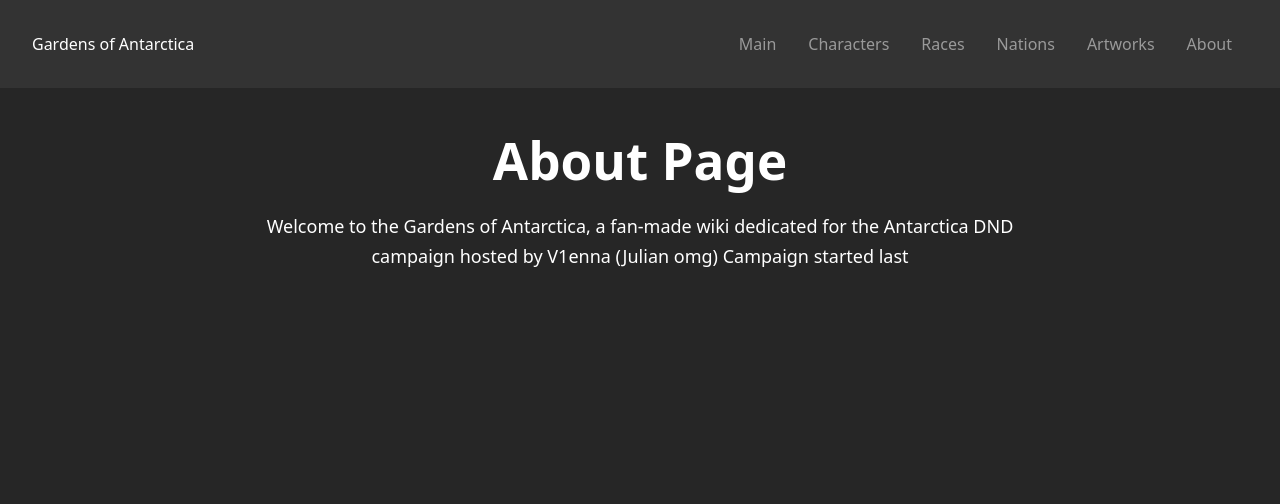
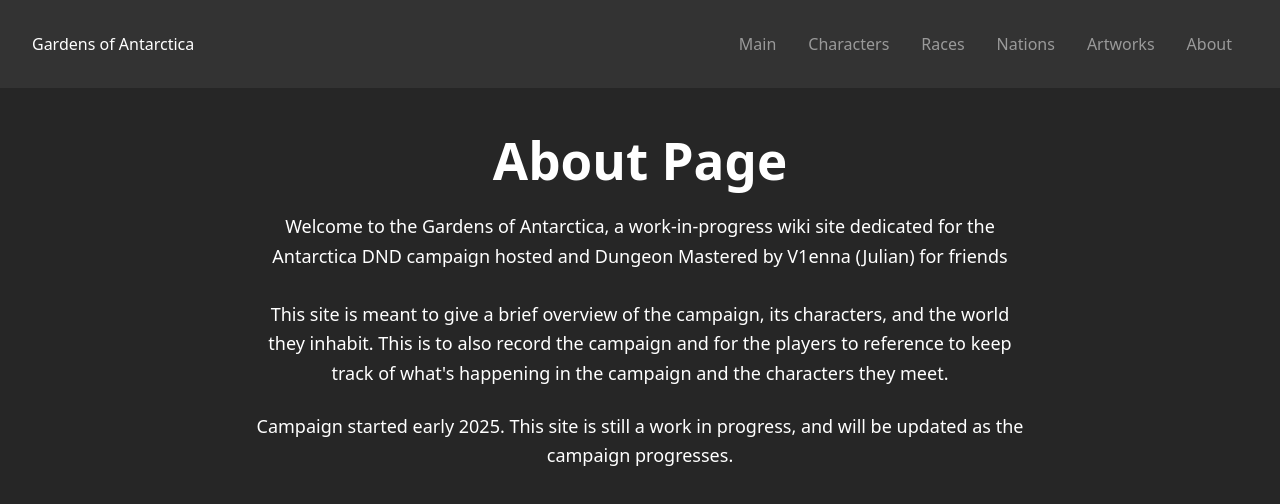
Before and after one commit to V1enna/Antarctica, a React (Vite) app: page /about in a window 1280 px wide. Shown: the top 504 px of the page. Built offline with nearby package versions, Linux system fonts and the light colour scheme.

Commit message:
Separated the Pages and the Component Files
Separated the Pages and Components for organization purposes

```diff
--- /dev/null
+++ b/src/Pages/About.jsx
@@ -0,0 +1,27 @@
+import React from 'react';
+
+const About = () => {
+    return (
+        <div className="min-h-screen text-white sm:p-2 lg:p-8">
+            <h1 className="text-4xl font-bold mb-6 text-center">About Page</h1>
+            <p className="text-lg leading-relaxed max-w-3xl mx-auto">
+                Welcome to the Gardens of Antarctica, a work-in-progress wiki site dedicated for
+                the Antarctica DND campaign hosted and Dungeon Mastered by V1enna (Julian) for friends
+            </p>
+            <p className="text-lg leading-relaxed max-w-3xl mx-auto">
+            <br />
+                This site is meant to give a brief overview of the campaign, its characters, and the world they inhabit.
+                This is to also record the campaign and for the players to reference to keep track of what's happening in the campaign and the characters they meet.
+
+            </p>
+            <br />
+            <p className="text-lg leading-relaxed max-w-3xl mx-auto">
+                Campaign started early 2025. This site is still a work in progress, and will be updated as the campaign progresses.
+            </p>
+
+        </div>
+    );
+};
+
+
+export default About;
--- a/src/components/Characters.jsx
+++ b/src/Pages/Characters.jsx
@@ -1,7 +1,7 @@
 // CHARACTER LIST PAGE UHEAUHE
 import React, { useState, useMemo } from 'react';
 import { chardata } from "../assets/data/chardata";
-import CharList from './charList'; // rename file to CharList.jsx and change this to './CharList' for Vercel
+import CharList from '../components/charList'; // rename file to CharList.jsx and change this to './CharList' for Vercel
 
 const Characters = () => {
   const [query, setQuery] = useState(''); // search query lah
--- a/src/components/About.jsx
+++ /dev/null
@@ -1,19 +0,0 @@
-import React from 'react';
-
-const About = () => {
-    return (
-        <div className="min-h-screen text-white sm:p-2 lg:p-8">
-            <h1 className="text-4xl font-bold mb-6 text-center">About Page</h1>
-            <p className="text-lg leading-relaxed max-w-3xl mx-auto">
-                Welcome to the Gardens of Antarctica, a fan-made wiki dedicated for
-                the Antarctica DND campaign hosted by V1enna (Julian omg)
-
-                Campaign started last
-
-            </p>
-        </div>
-    );
-};
-
-
-export default About;
```
Also changed, not shown: src/App.jsx (+5 -5 lines), src/Pages/Artworks.jsx (renamed from src/components/Artworks.jsx), src/Pages/Home.jsx (renamed from src/components/Home.jsx), src/Pages/Nations.jsx (renamed from src/components/Nations.jsx), src/Pages/Races.jsx (renamed from src/components/Races.jsx).
